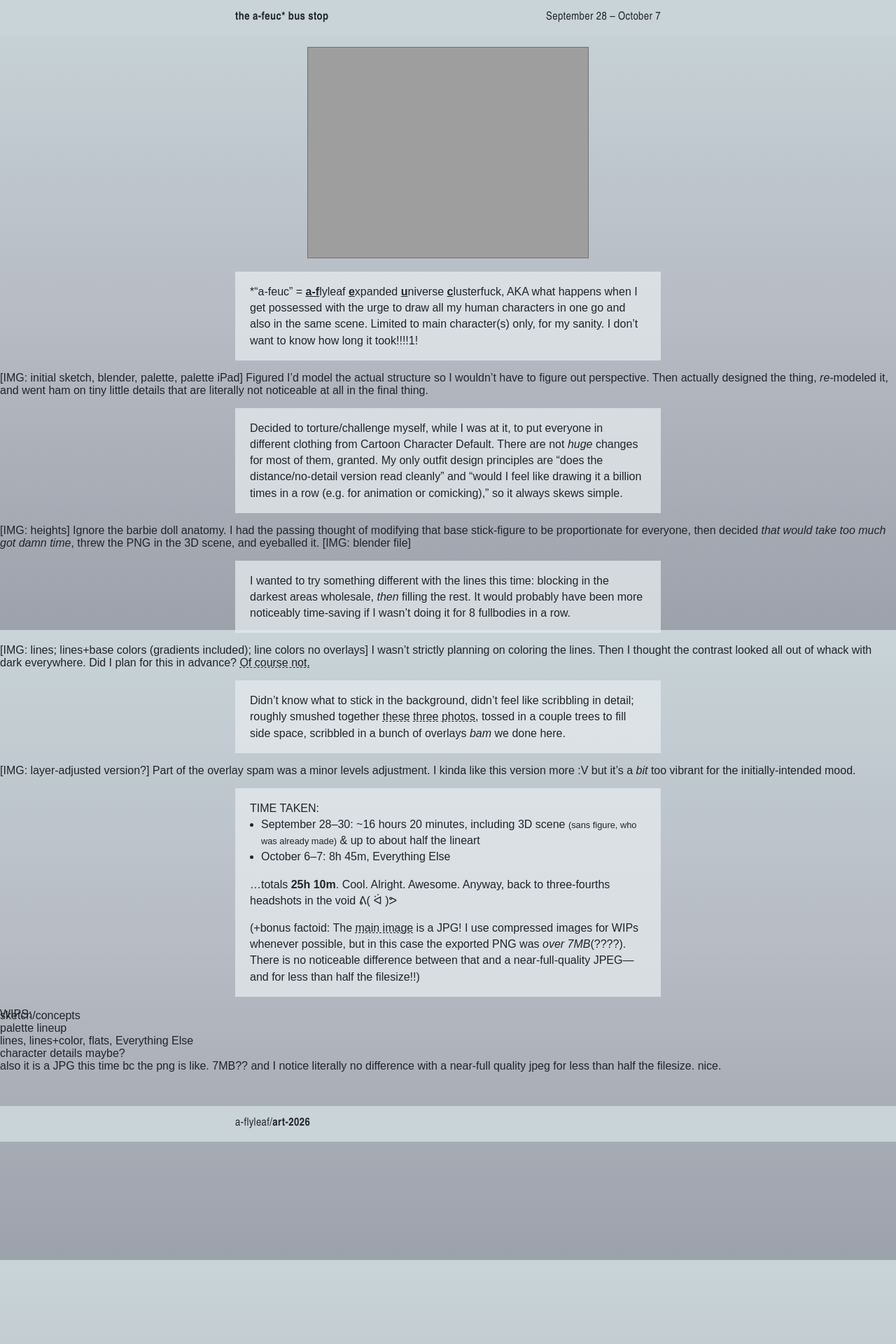
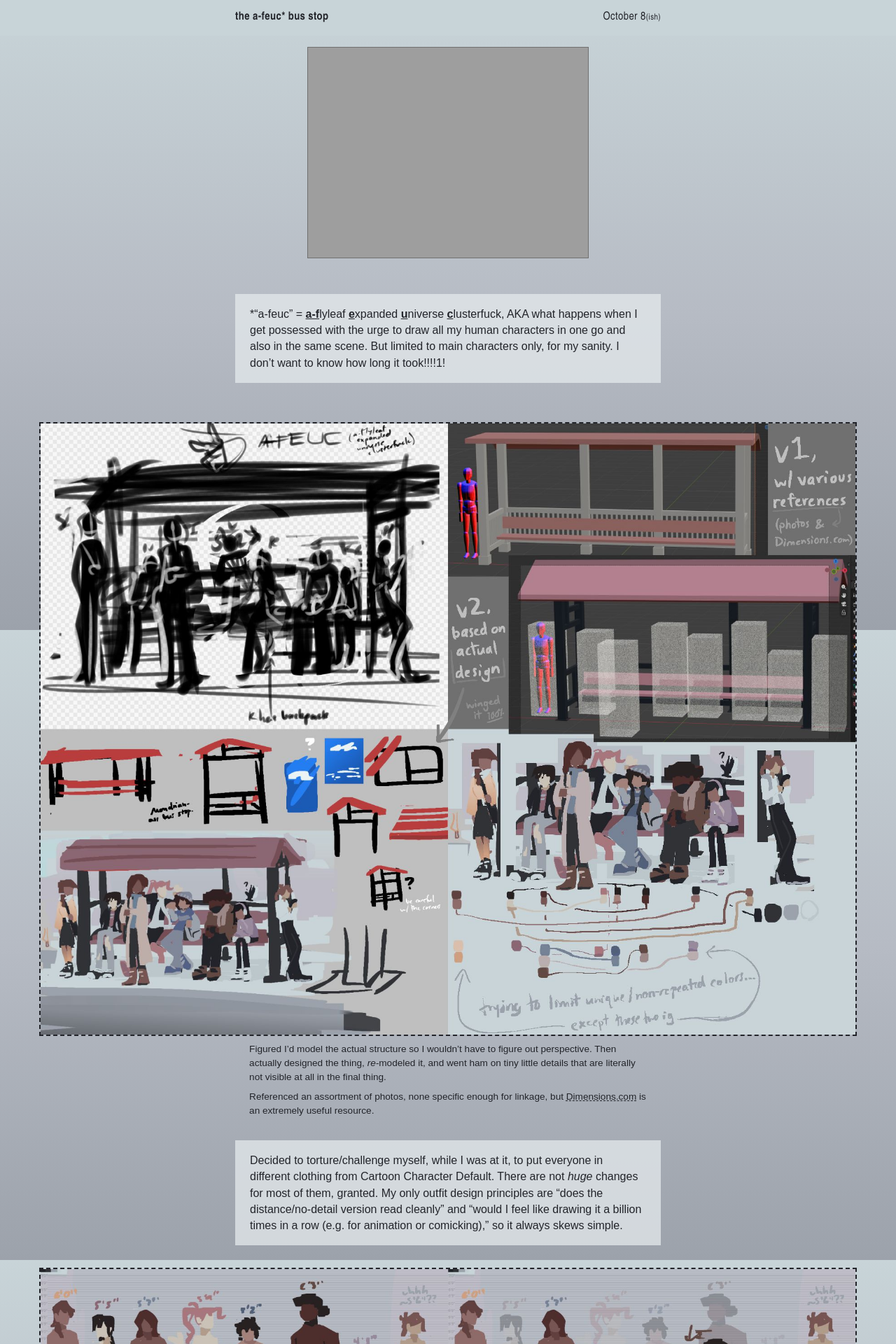
Before and after one commit to a-flyleaf/art-2026, a Jekyll site: the page built from _art/10-08_busstop.html, in a window 1280 px wide. Shown: the top 1920 px of the page at 70% size. Built offline with Jekyll 4.4.1, drawn with Linux system fonts in a browser that asks for light colours; some of the changed text lies outside the part shown.

Commit message:
art/busstop DONE

```diff
--- a/_art/10-07_busstop.html
+++ b/_art/10-08_busstop.html
@@ -12,7 +12,7 @@ alt: >-
   A line of characters at a bus stop, on a chilly day. Some of them are talking, some are
 
 css: "
-	header span::before{content:'September 28 – ';}
+	header span::after{content:'(ish)'; font-size:.75em;}
 
 	#fa main{background:0;} body{background:linear-gradient(#C8D4D8,#B6BBC4,#9CA2AB); background-attachment:fixed; color:#22242A;}
 	#fa ::selection{background:#818895; color:#C8D4D8;}
@@ -21,43 +21,62 @@ css: "
 	#fa img{border-color:#818895;}
 	#fa a:hover,#fa a:focus,#fa a:active{background:#535F73; color:#C8D4D8;}
 	#fa .box{background:#E4EAEC /*C8D4D8 midpoint to white*/; background:rgba(228,234,236,.75); border:1px solid rgba(0,0,0,0) /*is here to normalize darkmode*/;}
+	#fa figcaption{color:#22242A;}
 	@media (prefers-color-scheme:dark){
 		#fa{background:linear-gradient(#818895,#303236,#22242A); background-attachment:fixed;}
 		#fa header,#fa footer{background:#22242A;}
 		#fa .box{background:#303236; border:1px solid #535F73;}
 	}
 
- p+ul{margin-top:-1em !important;}
+	#first{margin:3em 0 3.5em !important;}
+	#fa figure .wrap{max-width:43.75em;}
+	#sandwich figcaption{margin:1em 0 1.25em;}
+	#half .fg{max-width:49.85%;} #half .fg:first-child{margin-right:.15%;} #half .fg:last-child{margin-left:.15%;}
+	p+ul{margin-top:-1em !important;}
 "
 ---
-<div class="wrap"><div class="box" markdown="1">
-\*"a-feuc" = <u><b>a-f</b></u>lyleaf <u><b>e</b></u>xpanded <u><b>u</b></u>niverse <u><b>c</b></u>lusterfuck, AKA what happens when I get possessed with the urge to draw all my human characters in one go and also in the same scene. Limited to main character(s) only, for my sanity. I don't want to know how long it took!!!!1!
+<div class="wrap"><div class="box" markdown="1" id="first">
+\*"a-feuc" = <u><b>a-f</b></u>lyleaf <u><b>e</b></u>xpanded <u><b>u</b></u>niverse <u><b>c</b></u>lusterfuck, AKA what happens when I get possessed with the urge to draw all my human characters in one go and also in the same scene. But limited to main characters only, for my sanity. I don't want to know how long it took!!!!1!
 </div></div>
 
-[IMG: initial sketch, blender, palette, palette iPad]
-Figured I'd model the actual structure so I wouldn't have to figure out perspective. Then actually designed the thing, *re-*modeled it, and went ham on tiny little details that are literally not noticeable at all in the final thing.
+<figure><a href="{%include url.html%}/assets/art/busstop-wip1.jpg" class="fg"><img src="{%include url.html%}/assets/art/busstop-wip1.jpg" alt="process shots: initial sketch, 2 versions of a 3D bus stop, a base palette, and palette adjustments"></a>
+<figcaption><div class="wrap left" markdown="1">
+Figured I'd model the actual structure so I wouldn't have to figure out perspective. Then actually designed the thing, *re-*modeled it, and went ham on tiny little details that are literally not visible at all in the final thing.
+
+Referenced an assortment of photos, none specific enough for linkage, but [Dimensions.com](https://www.dimensions.com/element/covered-bus-stop) is an extremely useful resource.
+</div></figcaption></figure>
 
 <div class="wrap"><div class="box" markdown="1">
 Decided to torture/challenge myself, while I was at it, to put everyone in different clothing from Cartoon Character Default. There are not *huge* changes for most of them, granted. My only outfit design principles are "does the distance/no-detail version read cleanly" and "would I feel like drawing it a billion times in a row (e.g. for animation or comicking)," so it always skews simple.
 </div></div>
 
-[IMG: heights]
+<figure id="sandwich"><a href="{%include url.html%}/assets/art/busstop-wip2heights.jpg" class="fg"><img src="{%include url.html%}/assets/art/busstop-wip2heights.jpg" alt="height & palette reference: the lineup roughly blocked out, standing & sitting, then with full outfits"></a>
+<figcaption><div class="wrap left" markdown="1">
 Ignore the barbie doll anatomy. I had the passing thought of modifying that base stick-figure to be proportionate for everyone, then decided *that would take too much got damn time*, threw the PNG in the 3D scene, and eyeballed it.
-[IMG: blender file]
+
+Base height lines [from deviantArt](https://www.deviantart.com/fallenangelgm/art/Height-Chart-546224291).
+</div></figcaption>
+<a href="{%include url.html%}/assets/art/busstop-wip3base.jpg" class="fg"><img src="{%include url.html%}/assets/art/busstop-wip3base.jpg" alt="transparent PNG of the fully-clothed characters in the 3D scene"></a></figure>
 
 <div class="wrap"><div class="box" markdown="1">
 I wanted to try something different with the lines this time: blocking in the darkest areas wholesale, *then* filling the rest. It would probably have been more noticeably time-saving if I wasn't doing it for 8 fullbodies in a row.
 </div></div>
 
-[IMG: lines; lines+base colors (gradients included); line colors no overlays]
+<figure><a href="{%include url.html%}/assets/art/busstop-wip4lines.jpg" class="fg"><img src="{%include url.html%}/assets/art/busstop-wip4lines.jpg" alt="just the lineart"></a>
+<div id="half"><a href="{%include url.html%}/assets/art/busstop-wip5flats.jpg" class="fg"><img src="{%include url.html%}/assets/art/busstop-wip5flats.jpg" alt="lines with color"></a><a href="{%include url.html%}/assets/art/busstop-wip6linecolor.jpg" class="fg"><img src="{%include url.html%}/assets/art/busstop-wip6linecolor.jpg" alt="lines with color and also the lines are in color"></a></div>
+<figcaption><div class="wrap left" markdown="1">
 I wasn't strictly planning on coloring the lines. Then I thought the contrast looked all out of whack with dark everywhere. Did I plan for this in advance? [Of course not.](https://64.media.tumblr.com/e03c295296b72c8a3433c88bf6a6889c/3b9234719fa02838-0e/s1280x1920/26a62627fa1145c34807717b4e5b5504bc5f7a08.png)<!--in case of link breakage: "no because that would make sense and is too easy"-->
+</div></figcaption></figure>
 
 <div class="wrap"><div class="box" markdown="1">
 Didn't know what to stick in the background, didn't feel like scribbling in detail; roughly smushed together [these](https://www.pexels.com/photo/building-facade-with-shops-and-sidewalk-in-city-in-winter-6588648/) [three](https://www.pexels.com/photo/photo-of-store-front-3988037/) [photos](https://www.pexels.com/photo/book-shop-facade-against-modern-car-in-winter-city-6390200/), tossed in a couple trees to fill side space, scribbled in a bunch of overlays *bam* we done here.
 </div></div>
 
-[IMG: layer-adjusted version?]
+<figure><a href="{%include url.html%}/assets/art/busstop-levels.jpg" class="fg"><img src="{%include url.html%}/assets/art/busstop-levels.jpg" alt="a brighter, more saturated version of the final art"></a>
+<figcaption><div class="wrap left" markdown="1">
 Part of the overlay spam was a minor levels adjustment. I kinda like this version more :V but it's a *bit* too vibrant for the initially-intended mood.
+
+</div></figcaption></figure>
 
 <div class="wrap"><div class="box" markdown="1">
 <b class="sc">Time taken</b>:
@@ -68,11 +87,3 @@ Part of the overlay spam was a minor levels adjustment. I kinda like this versio
 
 (+bonus factoid: The [main image](#main) is a JPG! I use compressed images for WIPs whenever possible, but in this case the exported PNG was *over 7MB*(????). There is no noticeable difference between that and a near-full-quality JPEG---and for less than half the filesize!!)
 </div></div>
-
-
-WIPS:
-- sketch/concepts
-- palette lineup
-- lines, lines+color, flats, Everything Else
-- character details maybe?
-+ also it is a JPG this time bc the png is like. 7MB?? and I notice literally no difference with a near-full quality jpeg for less than half the filesize. nice.
--- a/index.html
+++ b/index.html
@@ -51,6 +51,9 @@ changelog:
   - date: 2026-09-21
     desc: >-
       edited homepage credit note <i class="gr">("---so long as credit is attached" → "; credit appreciated if possible.")</i>
+  - date: 2026-10-08
+    desc: >-
+      +[busstop](INC_URL/busstop)
 
 ---
 <section class="txt wrap">
```
Also changed, not shown: other parts of _art/10-08_busstop.html (+1 -1 lines), assets/art/busstop-wip1.jpg (added), assets/art/busstop-wip2heights.jpg (added), assets/art/busstop-wip3base.jpg (added), assets/art/busstop-wip4lines.jpg (added), assets/art/busstop-wip5flats.jpg (added), assets/art/busstop-wip6linecolor.jpg (added), assets/art/busstop_100.png (added), 1 other file.
